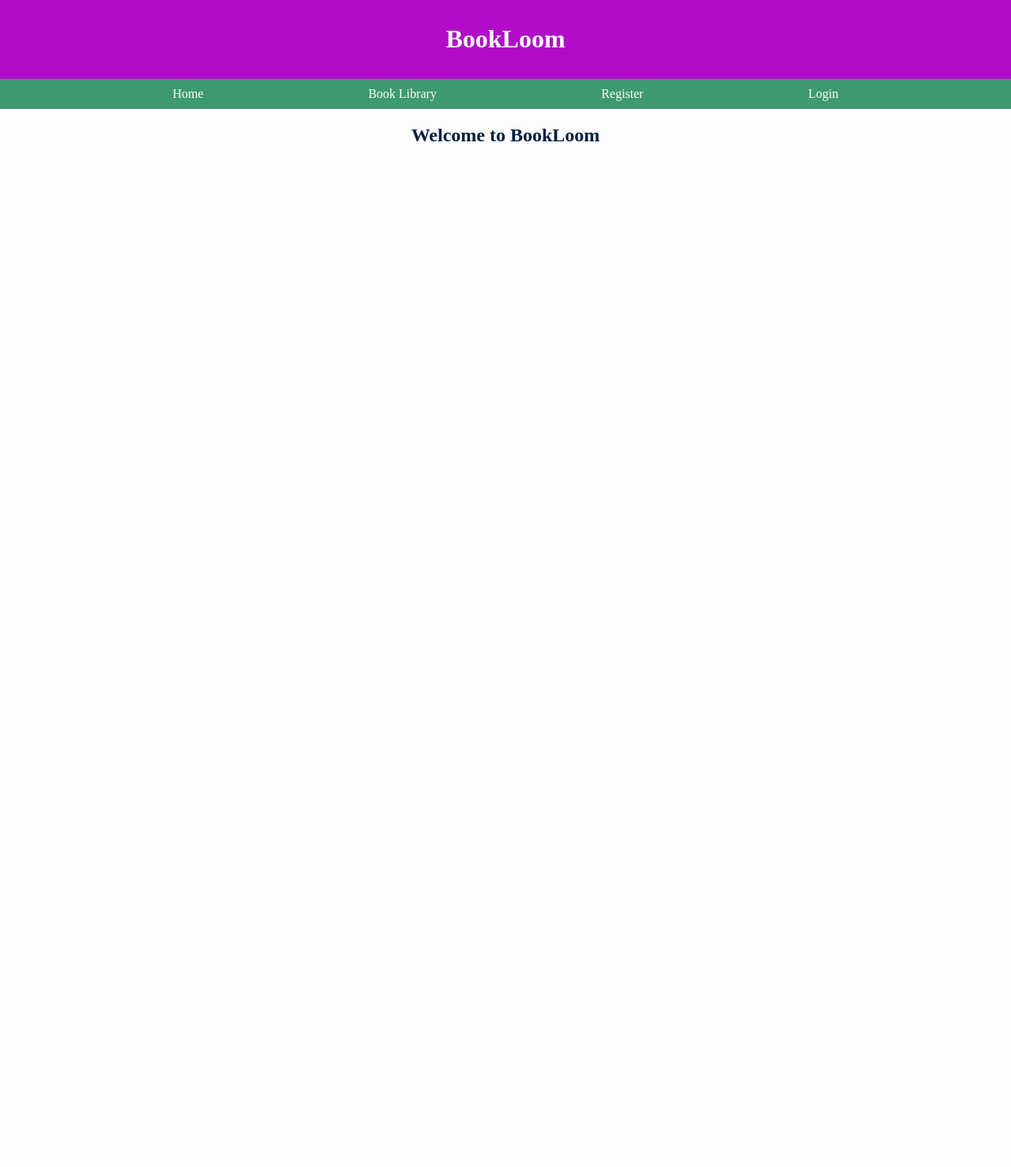
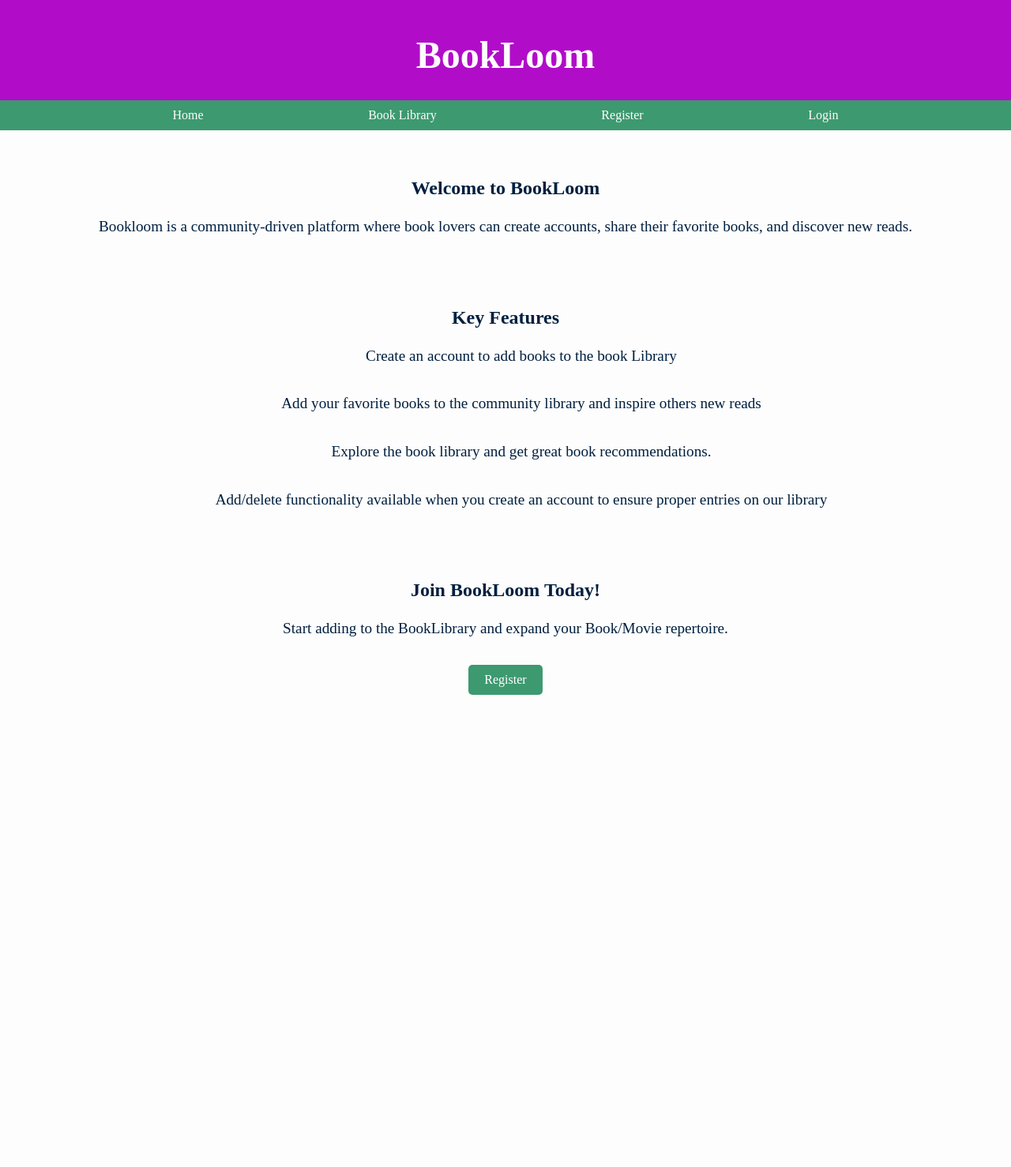
Before and after one commit to GMontero01/BookLoomProjectPHP, a PHP site: page / in a window 1280 px wide. Shown: the whole page at 79% size. Before the commit the page ends 179 px from the top, so only its background shows below. Run offline with PHP 8.4, Linux system fonts and the light colour scheme.

Commit message:
BookLoom completed 95% all functionality competed with index page htaccess file still not working meeting tomorrow to try and fix it

```diff
--- a/index.php
+++ b/index.php
@@ -5,6 +5,24 @@
     ?>
     <h2 class = "h2">Welcome to BookLoom</h2>
 
+        <div class = "features">
+            <p>Bookloom is a community-driven platform where book lovers can create accounts, share their favorite books, and discover new reads.</p>
+            <br><br>
+            <h2>Key Features</h2>
+            <ul>
+                <p>Create an account to add books to the book Library</p>
+                <p>Add your favorite books to the community library and inspire others new reads </p>
+                <p>Explore the book library and get great book recommendations.</p>
+                <p>Add/delete functionality available when you create an account to ensure proper entries on our library </p>
+            </ul>
+        </div>
+        <div class="join">
+            <br><br>
+            <h2>Join BookLoom Today!</h2>
+            <p>Start adding to the BookLibrary and expand your Book/Movie repertoire.</p>
+            <a href="register.php" class="cta-button">Register</a>
+        </div>
+    </div>
 </main>
 </body>
 </html>
--- a/register.php
+++ b/register.php
@@ -50,7 +50,6 @@ require('shared/header.php');
     </fieldset>
 
     <button class="offset-button" onclick="return passwordMatch();">Register</button>
-
   </form>
 
 </main>
--- a/save-registration.php
+++ b/save-registration.php
@@ -55,4 +55,5 @@ catch (Exception $err) {
 echo 'User Created';
 
 //Redirect new user to login page
+header('location:login.php');
 ?>
--- a/shared/styles.css
+++ b/shared/styles.css
@@ -6,9 +6,11 @@
     display: block;
 }
 
-.container {
-    max-width: 800px;
-    margin: 0px;
+.join {
+    justify-content: center;
+    align-items: center;
+    min-height: 100vh;
+    text-align: center;
 }
 
 table {
@@ -47,6 +49,8 @@ h1, h2{
 }
 h1{
     color: #FDFDFD;
+    font-size: 3em;
+    margin-bottom: 20px;
 }
 
 nav {
@@ -84,8 +88,28 @@ body {
 
 header {
     background-color: #B10DC9; /* Rich Red */
+    color: #FDFDFD;
     padding: 10px;
     text-align: center;
+}
+p {
+    font-size: 1.2em;
+    line-height: 1.6;
+    margin-bottom: 30px;
+    text-align: center;
+}
+
+.cta-button {
+    display: inline-block;
+    padding: 10px 20px;
+    background-color: #3D9970;
+    color: #fff;
+    text-decoration: none;
+    border-radius: 5px;
+    transition: background-color 0.3s ease;
+}
+.cta-button:hover {
+    background-color: #218838;
 }
 
 footer {
@@ -107,3 +131,9 @@ footer {
     width: 350px;
     align-items: center;
 }
+.features {
+    text-align: center;
+}
+.h2 {
+    margin-top: 60px;
+}
```
Also changed, not shown: .htaccess.
